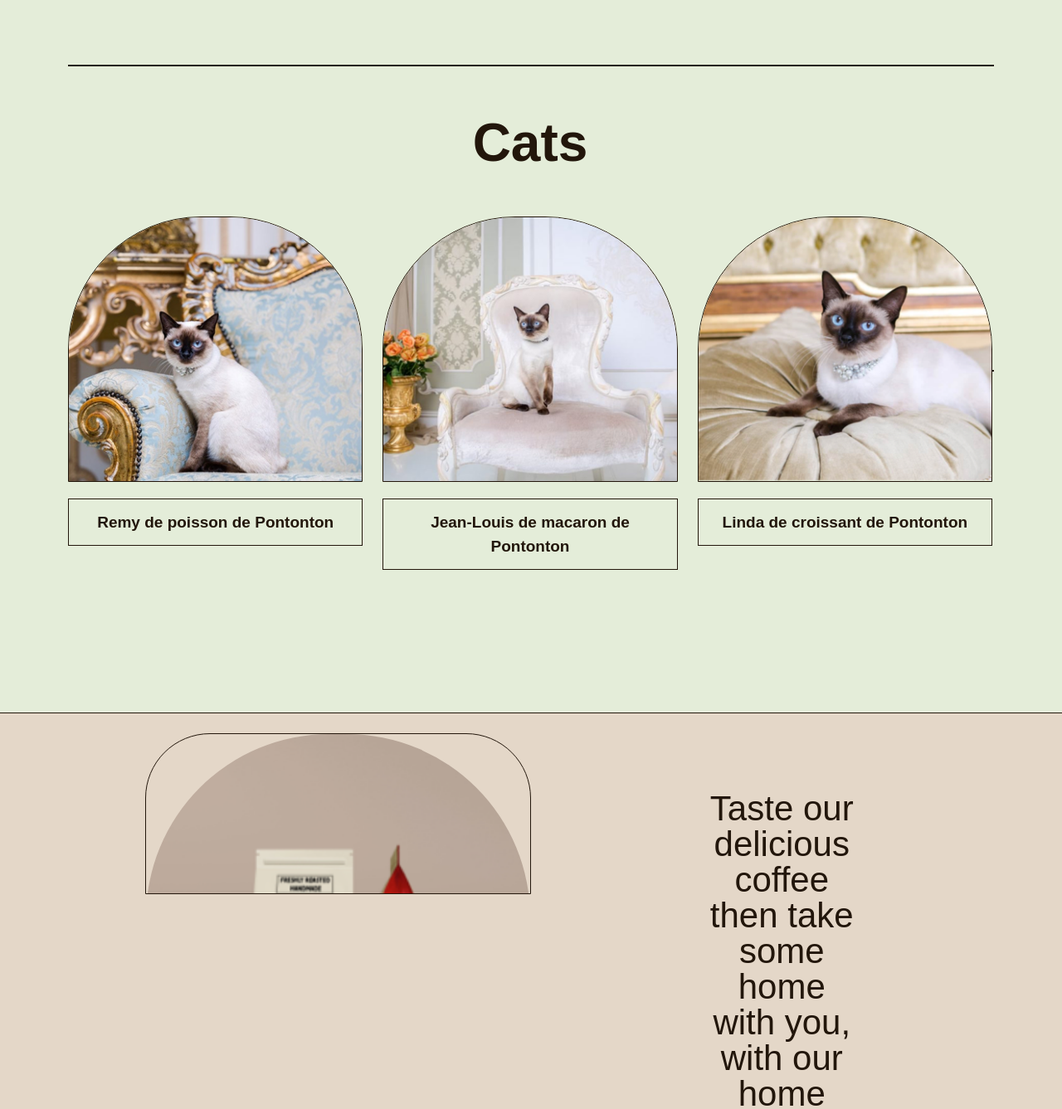
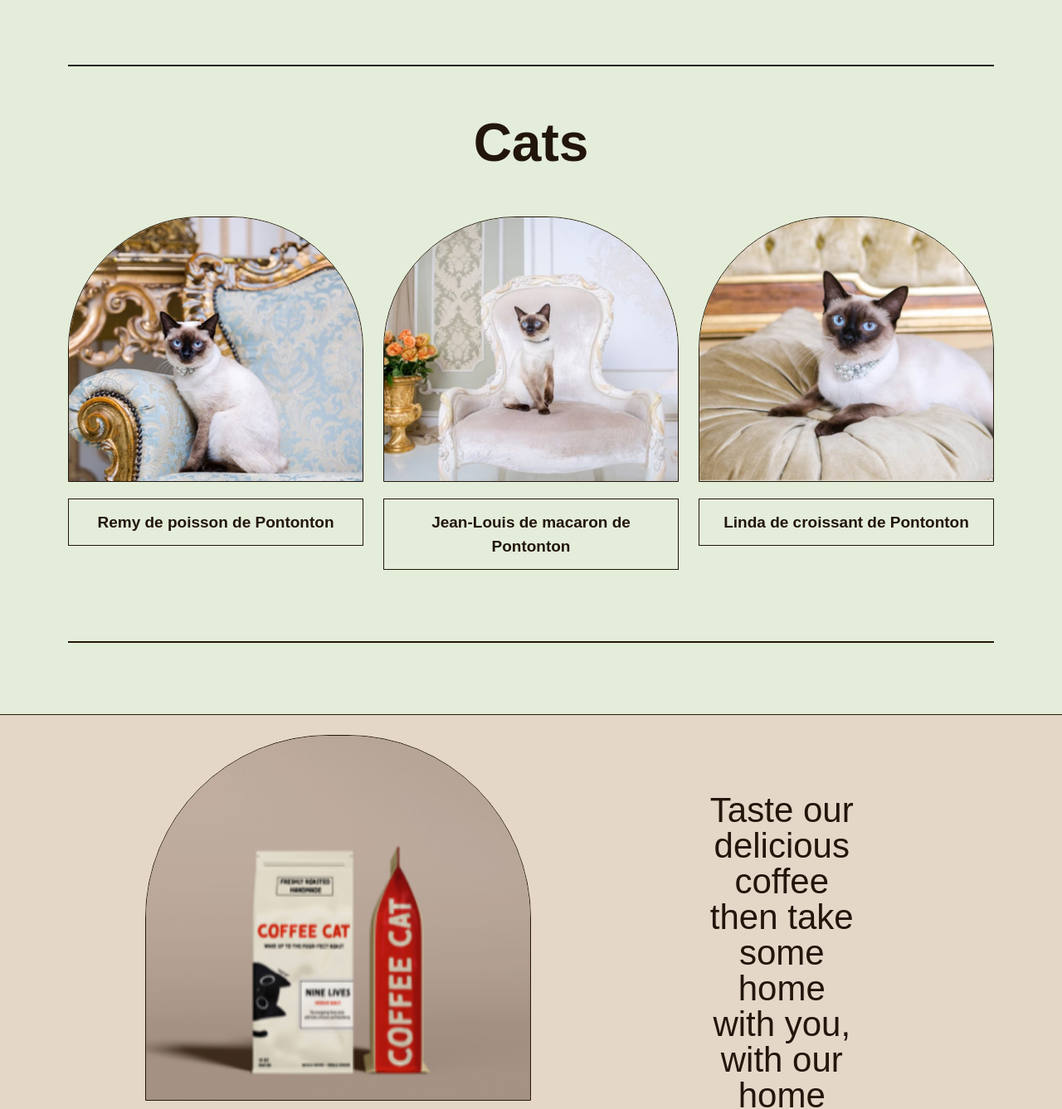
Before and after one commit to AnoukGeinoz/imd21-coffee-cat-anouk, a website built with Parcel: page src/index.html in a window 1280 px wide. Shown: the part 1640-2977 px from the top of the page at 83% size. Built offline with nearby package versions, Linux system fonts and the light colour scheme; a web font is replaced by a local one.

Commit message:
corrections shop

```diff
--- a/src/index.html
+++ b/src/index.html
@@ -83,7 +83,7 @@
         </div>
       </div>
       <div class="container">
-        <div class="cats-container">
+        <div class="cats-section">
           <div class="row">
             <div class="col-12">
               <h2 class="cats-title" id="cats">Cats</h2>
--- a/src/scss/main.scss
+++ b/src/scss/main.scss
@@ -308,7 +308,7 @@
     margin-bottom: 39px;
   }
 
-  .cats-container {
+  .cats-section {
     margin-bottom: 86px;
   }
 }
@@ -366,11 +366,6 @@
     line-height: 43px;
   }
 
-  .shop-img {
-    border-top-left-radius: 221px;
-    border-top-right-radius: 221px;
-  }
-
   .button-shop {
     padding: 8px 0;
     width: 290px;
@@ -383,6 +378,12 @@
 
   .shop-wrap {
     margin-bottom: 86px;
+  }
+
+  .shop-img-container {
+    height: 441px;
+    border-top-left-radius: 221px;
+    border-top-right-radius: 221px;
   }
 }
 
```
